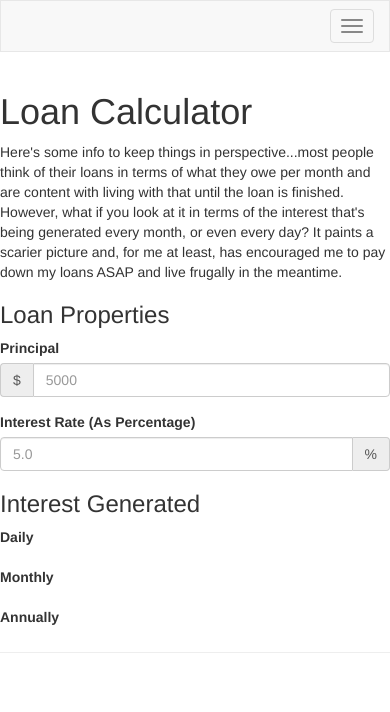
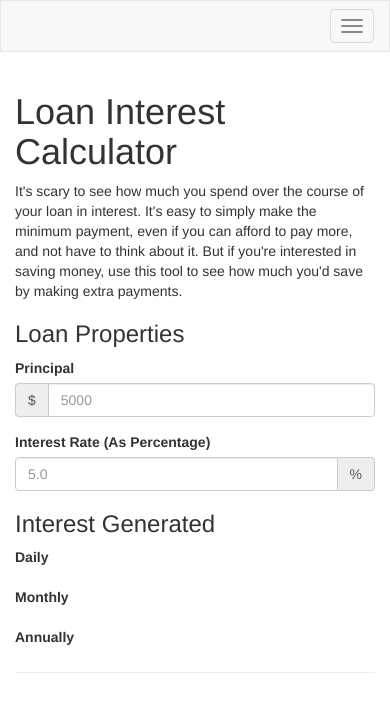
Before and after one commit to PlanetLotus/LoanCalculators, a plain HTML site: page LoanInterestCalculator.html in a window 390 px wide. Drawn offline with nearby package versions, Linux system fonts and the light colour scheme.

Commit message:
Make loan interest calculator responsive.

```diff
--- a/LoanInterestCalculator.html
+++ b/LoanInterestCalculator.html
@@ -34,17 +34,13 @@
       </div>
     </div>
   </nav>
+  <div class="container">
     <div class="row">
-    <div class="col-md-4 no-float">
-      <h1>Loan Calculator</h1>
+      <div class="col-sm-12 col-md-8 col-lg-7 no-float">
+        <h1>Loan Interest Calculator</h1>
 
         <p>
-        Here's some info to keep things in perspective...most people think of their
-        loans in terms of what they owe per month and are content with living with that
-        until the loan is finished. However, what if you look at it in terms of the
-        interest that's being generated every month, or even every day? It paints a
-        scarier picture and, for me at least, has encouraged me to pay down my loans
-        ASAP and live frugally in the meantime.
+          It's scary to see how much you spend over the course of your loan in interest. It's easy to simply make the minimum payment, even if you can afford to pay more, and not have to think about it. But if you're interested in saving money, use this tool to see how much you'd save by making extra payments.
         </p>
 
         <h3>Loan Properties</h3>
@@ -103,5 +99,6 @@
         <script src="js/interestCalculator.js"></script>
       </div>
     </div>
+  </div>
 </body>
 </html>
```
Lines whose indentation alone changed are shown as unchanged.
